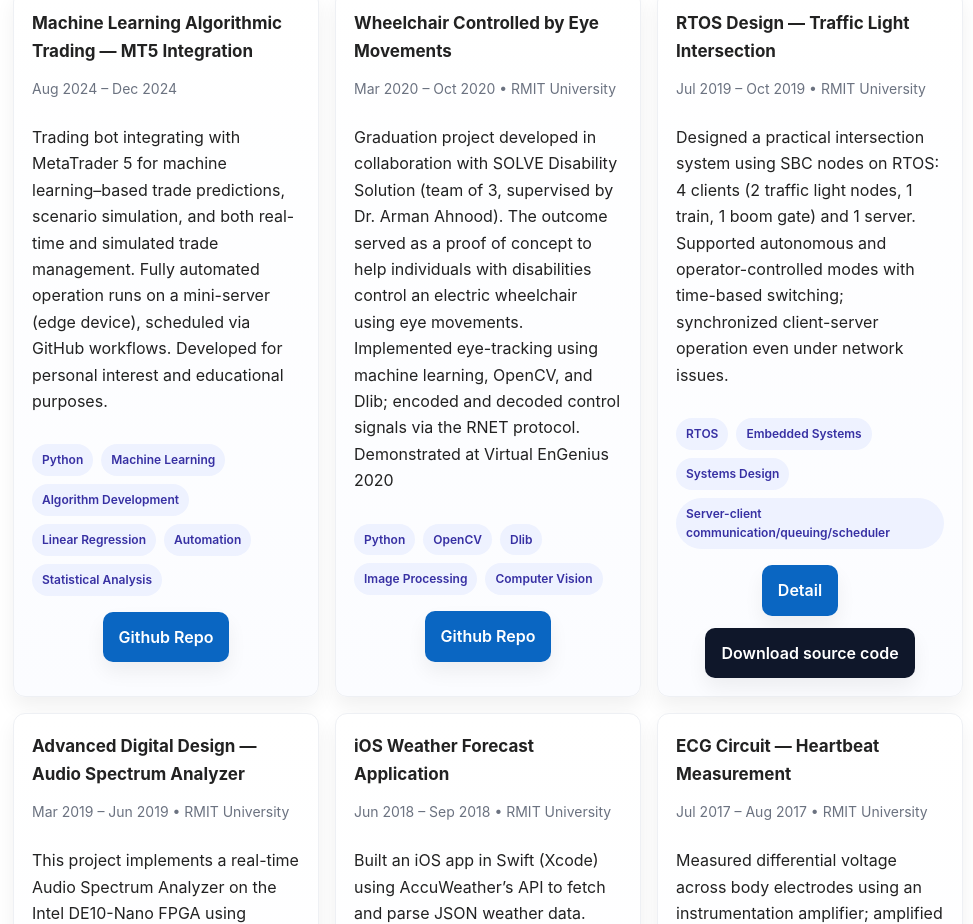
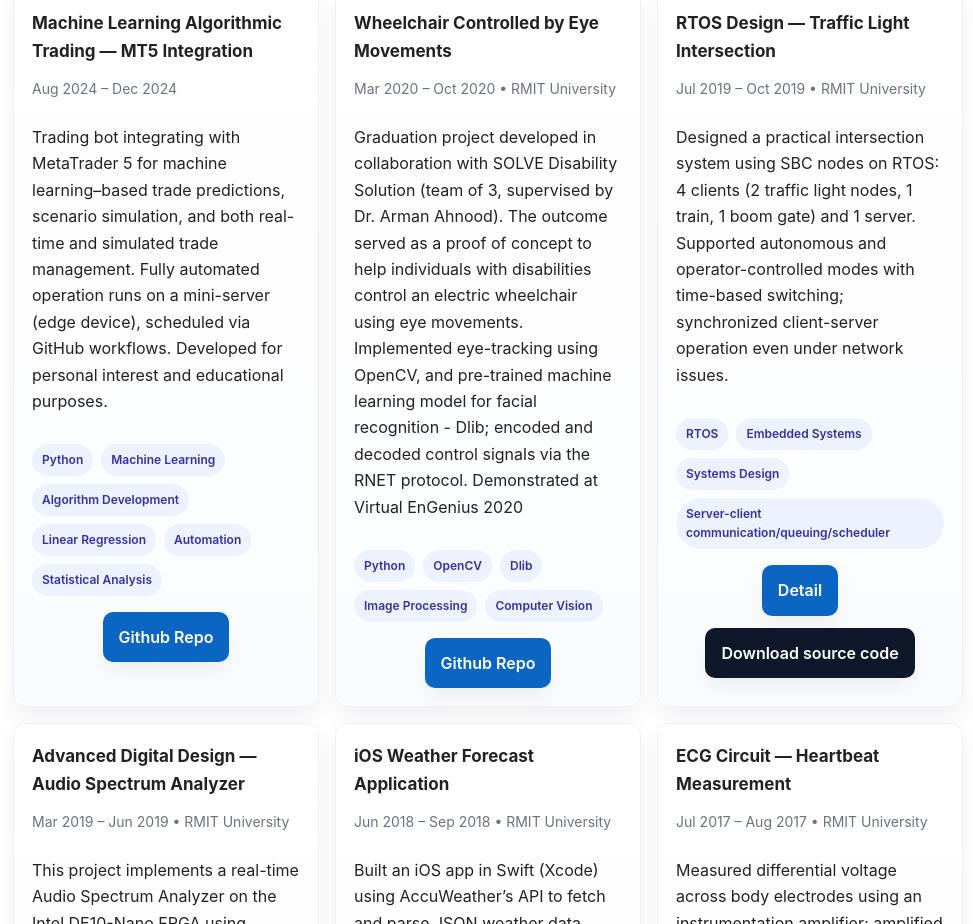
Before and after one commit to bincu008/Profile, a plain HTML site: page index.html in a window 1280 px wide. Shown: the part 1596-2520 px from the top of the page, without its empty margins (152-1125 px from the left). Drawn offline with Linux system fonts and the light colour scheme.

Commit message:
fix information

```diff
--- a/index.html
+++ b/index.html
@@ -305,7 +305,7 @@
         <article class="card">
           <h4>Wheelchair Controlled by Eye Movements</h4>
           <div class="meta">Mar 2020 – Oct 2020 • RMIT University</div>
-          <p>Graduation project developed in collaboration with SOLVE Disability Solution (team of 3, supervised by Dr. Arman Ahnood). The outcome served as a proof of concept to help individuals with disabilities control an electric wheelchair using eye movements. Implemented eye-tracking using machine learning, OpenCV, and Dlib; encoded and decoded control signals via the RNET protocol. Demonstrated at Virtual EnGenius 2020</p>
+          <p>Graduation project developed in collaboration with SOLVE Disability Solution (team of 3, supervised by Dr. Arman Ahnood). The outcome served as a proof of concept to help individuals with disabilities control an electric wheelchair using eye movements. Implemented eye-tracking using OpenCV, and pre-trained machine learning model for facial recognition - Dlib; encoded and decoded control signals via the RNET protocol. Demonstrated at Virtual EnGenius 2020</p>
           <div class="chips">
             <span class="chip">Python</span>
             <span class="chip">OpenCV</span>
```
